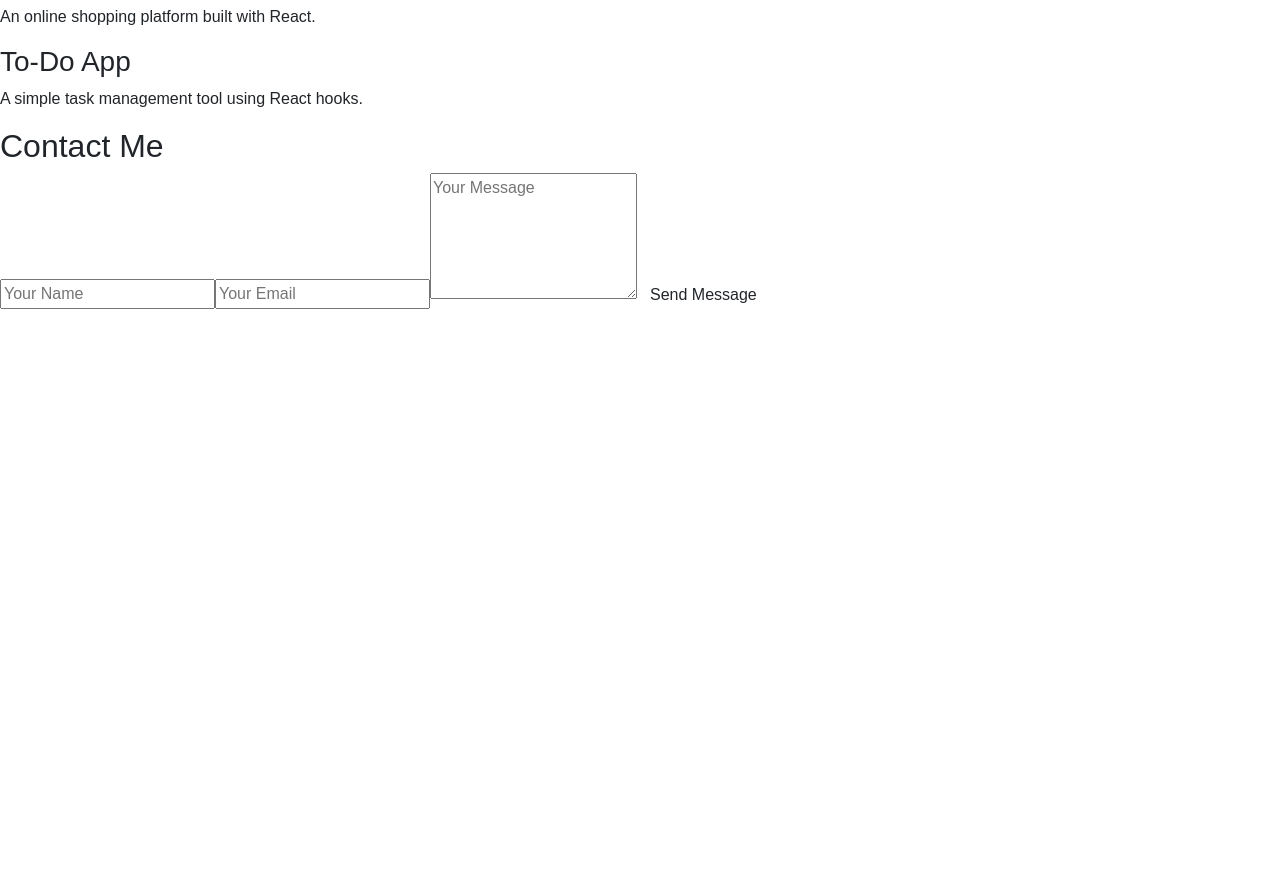
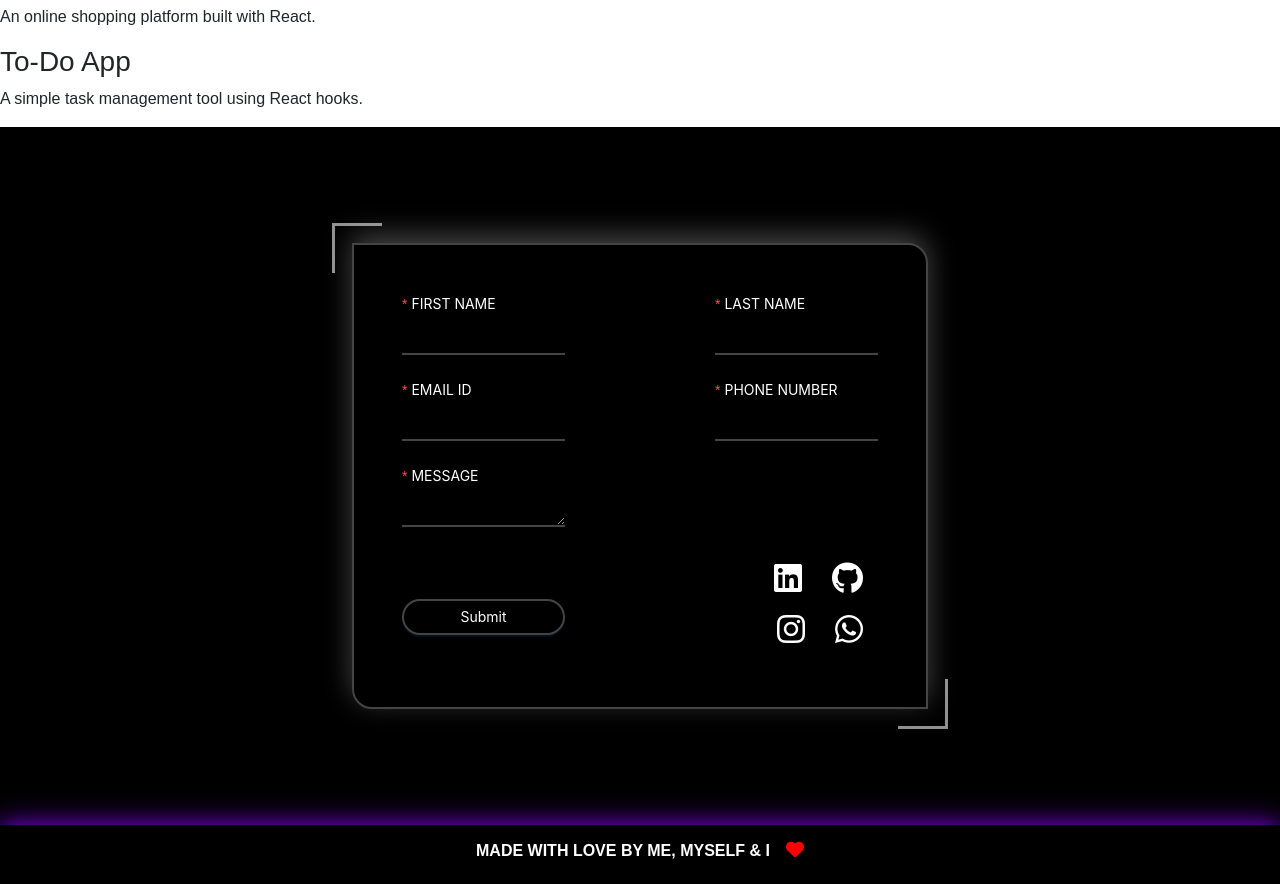
Before and after one commit to MrGokul27/my-portfolio, a React (Create React App) app: page / in a window 1280 px wide. Shown: the part 1160-2044 px from the top of the page. Before the commit the page ends 1474 px from the top, so only its background shows below. Built offline with nearby package versions, Linux system fonts and the light colour scheme.

Commit message:
updates.

```diff
--- a/src/App.jsx
+++ b/src/App.jsx
@@ -6,6 +6,7 @@ import About from "./components/About";
 import Projects from "./components/Projects";
 import Skills from "./components/Skills";
 import Contact from "./components/Contact";
+import Footer from "./components/Footer";
 
 const App = () => {
   return (
@@ -18,6 +19,7 @@ const App = () => {
         {/* <Route path="/skills" element={<Skills />} /> */}
         <Route path="/contact" element={<Contact />} />
       </Routes>
+      <Footer />
     </>
   );
 };
--- a/src/components/Contact.jsx
+++ b/src/components/Contact.jsx
@@ -1,17 +1,183 @@
 import React from "react";
+import { Form, Input, Button, Row, Col, message } from "antd";
+import emailjs from "@emailjs/browser";
+import "../css/contact.css";
 
 const Contact = () => {
+  const onFinish = (values) => {
+    console.log("Form values: ", values);
+
+    // EmailJS send form data
+    emailjs
+      .send(
+        "service_4ml3pkw",
+        "template_7i4k7oa",
+        {
+          firstName: values.firstName,
+          lastName: values.lastName,
+          email: values.email,
+          phoneNumber: values.phoneNumber,
+          message: values.message,
+        },
+        "CWf2hncSbboocvCXN"
+      )
+      .then(
+        () => {
+          message.success("Message sent successfully!");
+        },
+        (error) => {
+          console.error("Failed to send email:", error);
+          message.error("Failed to send the message. Please try again.");
+        }
+      );
+  };
+
   return (
-    <section id="contact" className="contact">
-      <h2>Contact Me</h2>
-      <form className="contact-form">
-        <input type="text" placeholder="Your Name" required />
-        <input type="email" placeholder="Your Email" required />
-        <textarea placeholder="Your Message" rows="5" required></textarea>
-        <button type="submit" className="btn">
-          Send Message
-        </button>
-      </form>
+    <section id="contact" className="contact-section py-5">
+      <div className="container-fluid">
+        <div className="row justify-content-center">
+          <div className="col-md-6">
+            <div className="form-curve my-md-5">
+              <Form
+                name="contact_form"
+                onFinish={onFinish}
+                layout="vertical"
+                className="contact-form p-md-5 p-3"
+              >
+                {/* First Name and Last Name */}
+                <Row gutter={[150, 16]}>
+                  <Col xs={24} md={12}>
+                    <Form.Item
+                      label="FIRST NAME"
+                      name="firstName"
+                      rules={[
+                        {
+                          required: true,
+                          message: "Please input your first name!",
+                        },
+                      ]}
+                    >
+                      <Input />
+                    </Form.Item>
+                  </Col>
+                  <Col xs={24} md={12}>
+                    <Form.Item
+                      label="LAST NAME"
+                      name="lastName"
+                      rules={[
+                        {
+                          required: true,
+                          message: "Please input your last name!",
+                        },
+                      ]}
+                    >
+                      <Input />
+                    </Form.Item>
+                  </Col>
+                </Row>
+
+                {/* Email and Phone Number */}
+                <Row gutter={[150, 16]}>
+                  <Col xs={24} md={12}>
+                    <Form.Item
+                      label="EMAIL ID"
+                      name="email"
+                      rules={[
+                        {
+                          required: true,
+                          type: "email",
+                          message: "Please input a valid email!",
+                        },
+                      ]}
+                    >
+                      <Input />
+                    </Form.Item>
+                  </Col>
+                  <Col xs={24} md={12}>
+                    <Form.Item
+                      label="PHONE NUMBER"
+                      name="phoneNumber"
+                      rules={[
+                        {
+                          required: true,
+                          message: "Please input your phone number!",
+                        },
+                      ]}
+                    >
+                      <Input />
+                    </Form.Item>
+                  </Col>
+                </Row>
+
+                {/* Message */}
+                <Row gutter={[150, 16]}>
+                  <Col xs={24} md={12}>
+                    <Form.Item
+                      label="MESSAGE"
+                      name="message"
+                      rules={[
+                        {
+                          required: true,
+                          message: "Please input your message!",
+                        },
+                      ]}
+                    >
+                      <Input.TextArea rows={1} />
+                    </Form.Item>
+                  </Col>
+                </Row>
+
+                {/* Submit Button */}
+                <Row gutter={[150, 16]} className="align-items-center">
+                  <Col xs={24} md={12}>
+                    <Form.Item>
+                      <Button
+                        type="primary"
+                        htmlType="submit"
+                        className="contact-submit-btn w-100 py-3 mt-5"
+                      >
+                        Submit
+                      </Button>
+                    </Form.Item>
+                  </Col>
+                  <Col xs={24} md={12} className="text-md-end text-center">
+                    <div className="social-icons">
+                      <a
+                        href="https://www.linkedin.com/in/gokulanath-jp-464465261?utm_source=share&utm_campaign=share_via&utm_content=profile&utm_medium=android_app"
+                        target="_blank"
+                        rel="noopener noreferrer"
+                      >
+                        <i className="fab fa-linkedin"></i>
+                      </a>
+                      <a
+                        href="https://github.com/MrGokul27?tab=repositories"
+                        target="_blank"
+                        rel="noopener noreferrer"
+                      >
+                        <i className="fab fa-github"></i>
+                      </a>
+                      <a
+                        href="https://www.instagram.com/yourprofile"
+                        target="_blank"
+                        rel="noopener noreferrer"
+                      >
+                        <i className="fab fa-instagram"></i>
+                      </a>
+                      <a
+                        href="https://wa.me/qr/OXQMTD3OIV24G1"
+                        target="_blank"
+                        rel="noopener noreferrer"
+                      >
+                        <i className="fab fa-whatsapp"></i>
+                      </a>
+                    </div>
+                  </Col>
+                </Row>
+              </Form>
+            </div>
+          </div>
+        </div>
+      </div>
     </section>
   );
 };
--- /dev/null
+++ b/src/components/Footer.jsx
@@ -0,0 +1,25 @@
+import React from "react";
+
+const Footer = () => {
+  return (
+    <>
+      <section className="footer-section py-3">
+        <div className="container-fluid">
+          <div className="row justify-content-center">
+            <div className="col-md-8 text-center">
+              <h2>
+                MADE WITH LOVE BY ME, MYSELF & I
+                <i
+                  class="fa-solid fa-heart ms-3"
+                  style={{ color: "red", fontSize: "18px" }}
+                ></i>
+              </h2>
+            </div>
+          </div>
+        </div>
+      </section>
+    </>
+  );
+};
+
+export default Footer;
--- /dev/null
+++ b/src/css/contact.css
@@ -0,0 +1,103 @@
+.contact-section {
+  background-color: var(--bg-color);
+  color: var(--text-color);
+}
+
+.contact-section .contact-form {
+  border: 2px solid #d9d9d950;
+  border-radius: 0 20px 0 20px;
+  box-shadow: 0px -8px 28px 0px #d9d9d950;
+  overflow: hidden;
+}
+
+.contact-section .contact-form label {
+  color: var(--text-color) !important;
+}
+
+.contact-section .contact-form input,
+.contact-section .contact-form textarea {
+  color: var(--text-color);
+  background-color: transparent !important;
+  border: none;
+  border-radius: 0;
+  border-bottom: 2px solid #d9d9d950 !important;
+}
+
+.contact-section .contact-form .contact-submit-btn {
+  color: var(--text-color);
+  background-color: transparent;
+  border-radius: 25px;
+  border: 2px solid #d9d9d950 !important;
+}
+
+.contact-section .contact-form .contact-submit-btn:hover {
+  color: var(--text-color);
+  background-color: transparent;
+  border: 2px solid #b336ff70 !important;
+}
+
+/* Social Icons */
+.contact-section .social-icons a {
+  font-size: 2rem;
+  margin: 0 15px;
+  color: var(--highlight-color);
+  transition: color 0.3s ease-in-out;
+}
+
+[data-theme="light"] .social-icons a {
+  color: #000000;
+}
+
+[data-theme="dark"] .social-icons a {
+  color: #ffffff;
+}
+
+.contact-section .social-icons a:hover {
+  color: var(--nav-text-color);
+}
+/* ******************** */
+
+.contact-section .form-curve {
+  position: relative;
+  padding: 20px;
+}
+
+.contact-section .form-curve::before,
+.contact-section .form-curve::after {
+  content: "";
+  position: absolute;
+  width: 50px;
+  height: 50px;
+  border: 3px solid #ffffff90;
+}
+
+.contact-section .form-curve::before {
+  top: 0;
+  left: 0;
+  border-right: none;
+  border-bottom: none;
+}
+
+.contact-section .form-curve::after {
+  bottom: 0;
+  right: 0;
+  border-left: none;
+  border-top: none;
+}
+
+.contact-form .ant-input:focus,
+.contact-form .ant-input-focused,
+.contact-form .ant-input:focus-within,
+.contact-form .ant-input-affix-wrapper-focused {
+  border-color: #b336ff70 !important;
+  box-shadow: 0 0 0 2px #b336ff40 !important;
+  outline: none;
+}
+
+.contact-form .ant-input-textarea:focus,
+.contact-form .ant-input-textarea:focus-within,
+.contact-form .ant-input-textarea-focused {
+  border-color: #b336ff70 !important;
+  box-shadow: 0 0 0 2px #b336ff40 !important;
+  outline: none;
+}
--- a/src/css/home.css
+++ b/src/css/home.css
@@ -61,6 +61,7 @@
 .hero-section .social-icons a:hover {
   color: var(--nav-text-color);
 }
+/* ******************** */
 
 .hero-section .dark-resume-btn {
   font-size: 20px;
--- a/src/css/navbar.css
+++ b/src/css/navbar.css
@@ -5,7 +5,7 @@
   padding: 10px 20px;
   background-color: var(--nav-bg-color);
   box-shadow: 0px -8px 26.2px 0px var(--highlight-color);
-  border-top: 1.5px solid #B336FF;
+  border-top: 1.5px solid #b336ff;
 }
 
 .logo {
@@ -81,3 +81,15 @@
     display: block;
   }
 }
+
+/* footer */
+.footer-section {
+  background-color: var(--nav-bg-color);
+  box-shadow: 0px -0px 28px 0px var(--highlight-color);
+}
+
+.footer-section h2 {
+  color: var(--nav-text-color);
+  font-size: 16px;
+  font-weight: 600;
+}
--- a/src/index.jsx
+++ b/src/index.jsx
@@ -3,8 +3,8 @@ import ReactDOM from "react-dom/client";
 import { BrowserRouter } from "react-router-dom";
 import App from "./App";
 import "./index.css";
-import 'bootstrap/dist/css/bootstrap.min.css';
-import 'bootstrap/dist/js/bootstrap.bundle.min.js';
+import "bootstrap/dist/css/bootstrap.min.css";
+import "bootstrap/dist/js/bootstrap.bundle.min.js";
 import "@fortawesome/fontawesome-free/css/all.min.css";
 
 const root = ReactDOM.createRoot(document.getElementById("root"));
```
Also changed, not shown: package.json (+5 -4 lines), src/components/Home.jsx (+19 -19 lines), 1 other file (tests, documents, lock files or other folders).
